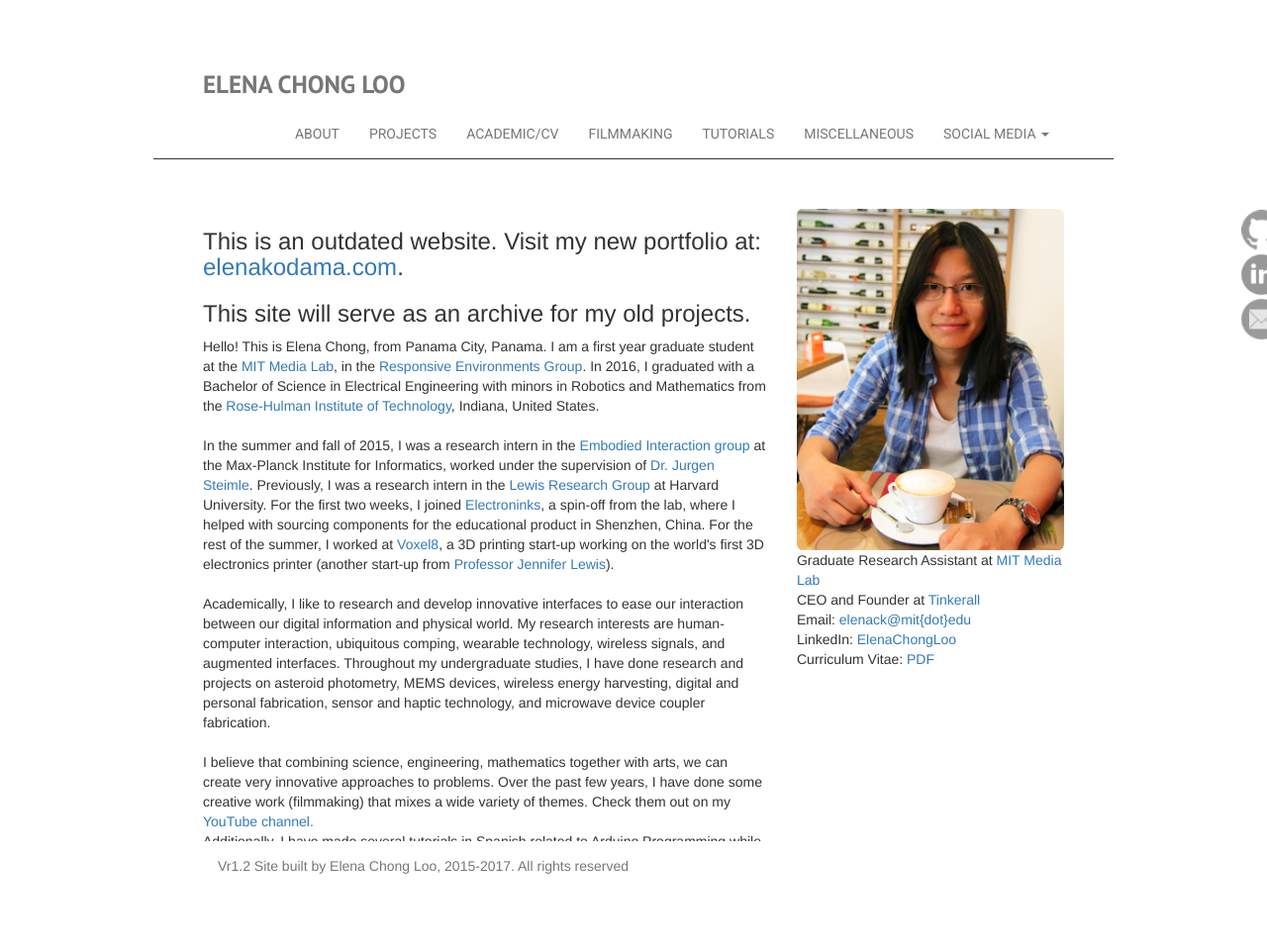
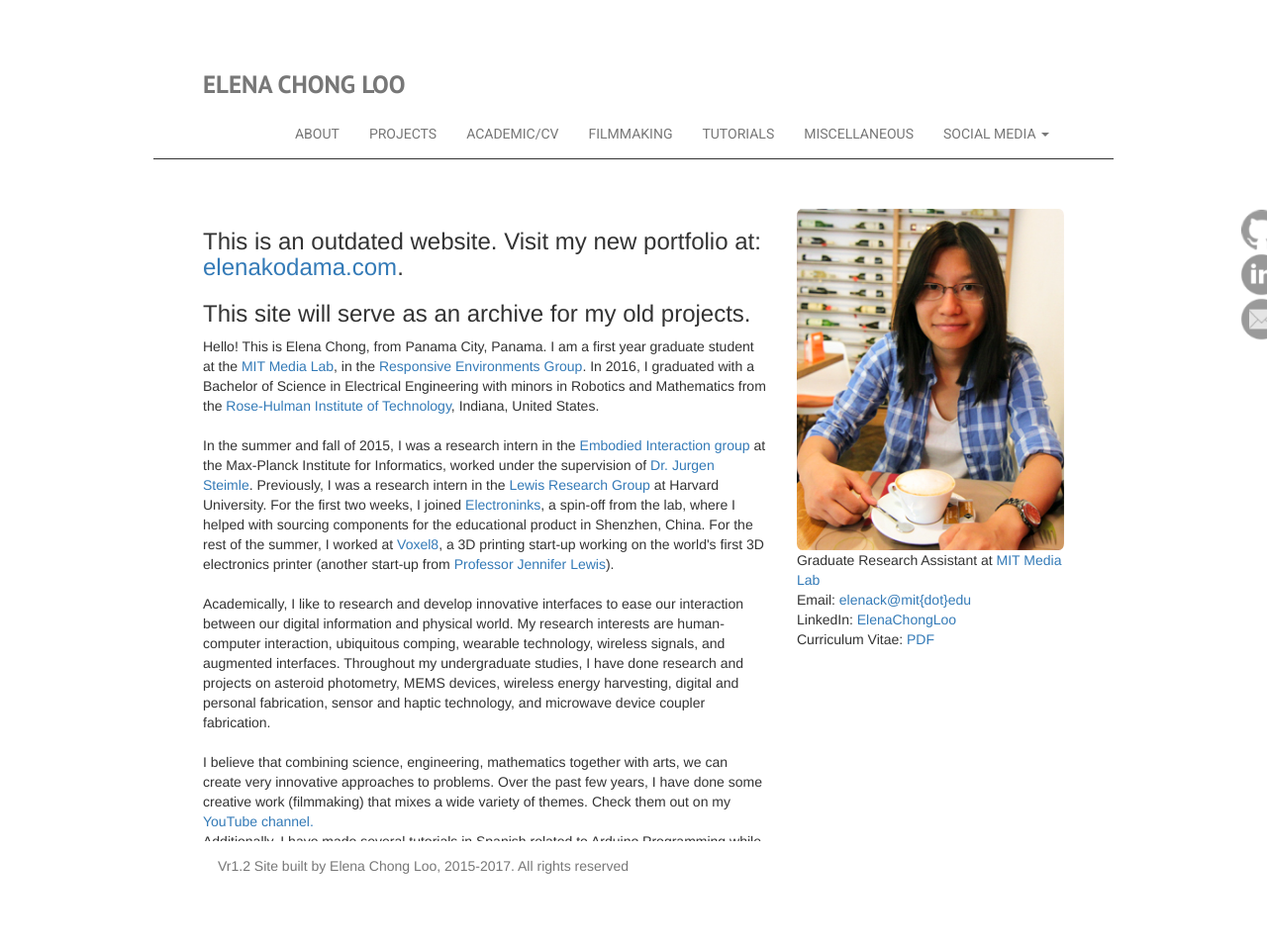
Before and after one commit to helenchg/elenachong.com, a Jekyll site: the page built from index.html, in a window 1280 px wide. Shown: the whole page at 99% size. Built offline with Jekyll 4.4.1, drawn with Linux system fonts in a browser that asks for light colours; nearby versions of some CDN libraries; some of the changed lines change nothing that is shown.

Commit message:
changed links to tinkerall

```diff
--- a/_layouts/default.html
+++ b/_layouts/default.html
@@ -34,7 +34,7 @@
 						<li> <a href = "/projects"> PROJECTS </a> </li>
                         <li> <a href = "/academic/"> ACADEMIC/CV </a></li>
                         <li> <a href = "/filmmaking"> FILMMAKING </a> </li>
-                        <li> <a href = "https://www.tinkerall.com/author/chonge/"> TUTORIALS</a></li>
+                        <li> <a href = "https://www.youtube.com/tinkerall"> TUTORIALS</a></li>
                         <li> <a href = "/blog/"> MISCELLANEOUS </a> </li>
                         <li class="dropdown">
                           <a href="#" class="dropdown-toggle" data-toggle="dropdown" role="button" aria-expanded="false">SOCIAL MEDIA <span class="caret"></span></a>
--- a/index.html
+++ b/index.html
@@ -31,7 +31,6 @@
                 <div class= "col-md-4">
                     <img class="img-responsive" src ="/img/elenaprofile.jpg">
                     <p> Graduate Research Assistant at <a href="https://www.media.mit.edu/">MIT Media Lab</a> <br>
-                    CEO and Founder at <a href = "https://www.tinkerall.com/">Tinkerall</a> <br>
                     Email: <a href="mailto:elenack@mit.edu">elenack@mit{dot}edu</a><br>
                     LinkedIn: <a href ="https://www.linkedin.com/in/elenachongloo"> ElenaChongLoo</a><br>
                     Curriculum Vitae: <a href="/academic/ELENA_CV_English_Aug_2018.pdf">PDF</a></p>
```
